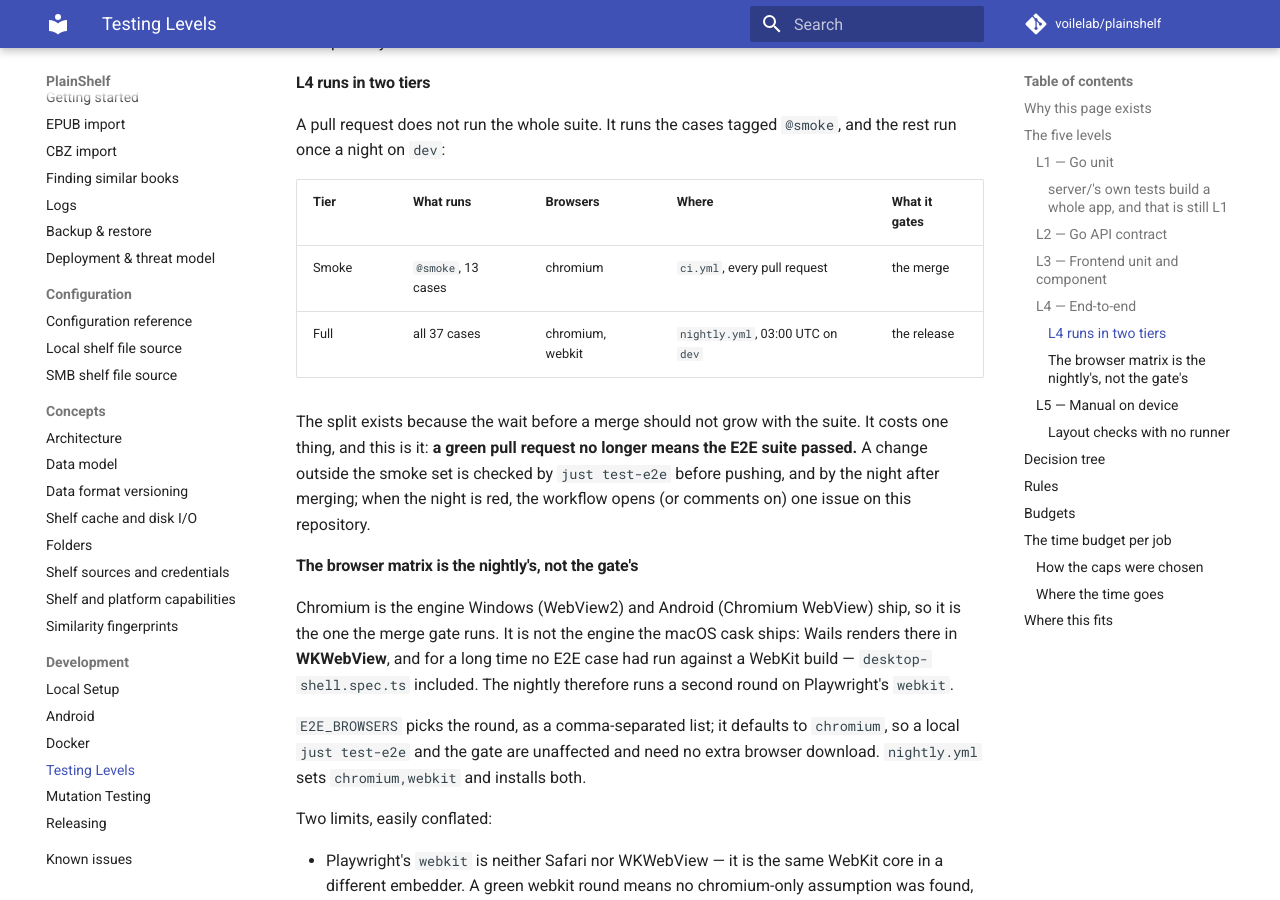
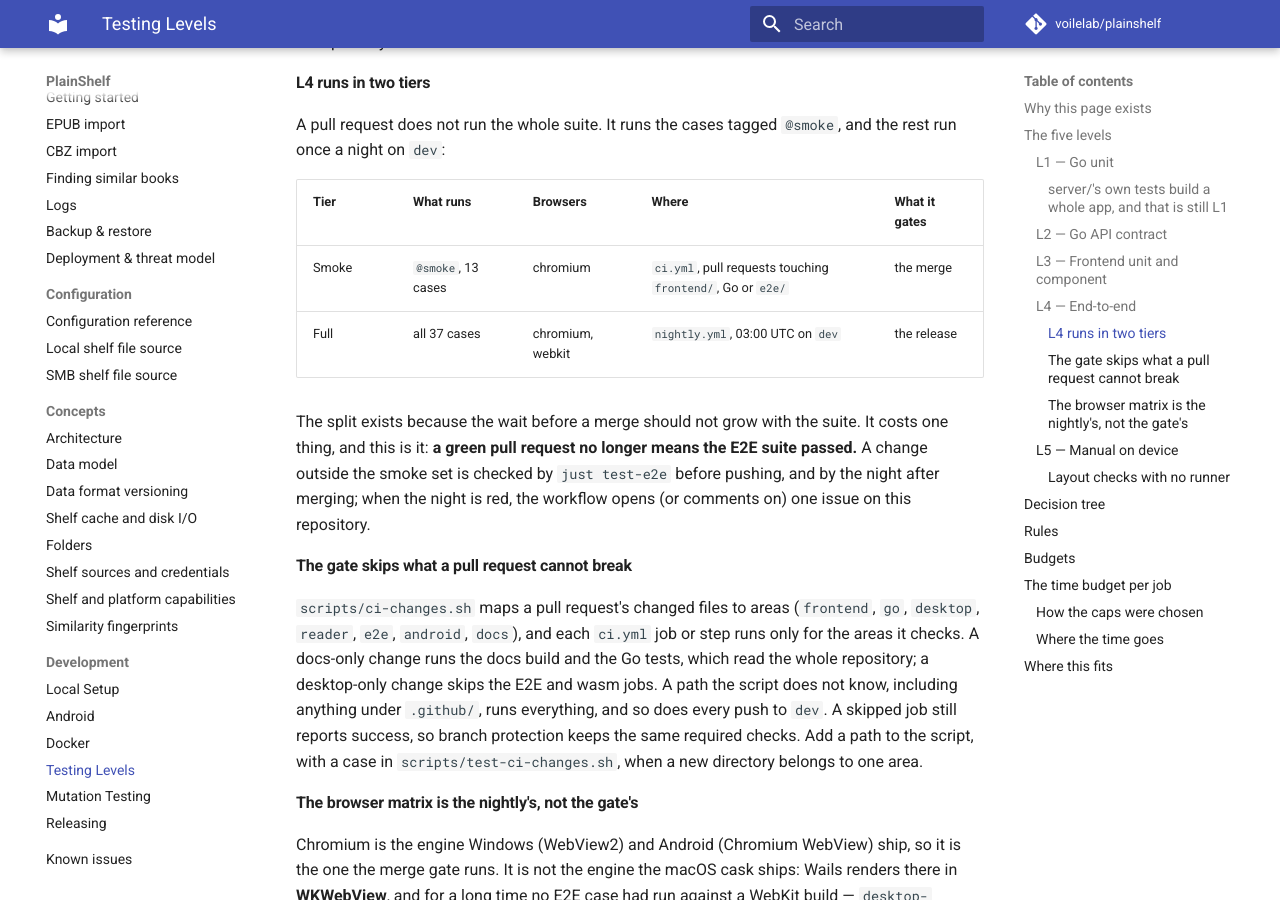
Before and after one commit to voilelab/plainshelf, an MkDocs documentation site: the page built from docs/development/testing-levels.md, in a window 1280 px wide and 900 px high, scrolled down 4267 px. Built offline with MkDocs 1.6.1 and Material for MkDocs 9.7.7, drawn with Linux system fonts in a browser that asks for light colours; comment, search, counter and statistics services are not loaded.

Commit message:
CI skips jobs a pull request's changed paths cannot affect
scripts/ci-changes.sh maps changed files to areas; ci.yml gates jobs and
steps on them. Unknown paths and pushes to dev run everything. Skipped
jobs report success, so required checks are unchanged. Superseded PR runs
are cancelled.

Co-Authored-By: Claude Opus 5.5 <noreply@anthropic.com>
Claude-Session: https://claude.ai/code/session_01DdNHJ4CcSzeL1a6cbjSJxG

```diff
--- a/docs/development/testing-levels.md
+++ b/docs/development/testing-levels.md
@@ -151,7 +151,7 @@ A pull request does not run the whole suite. It runs the cases tagged
 
 | Tier | What runs | Browsers | Where | What it gates |
 |---|---|---|---|---|
-| Smoke | `@smoke`, 13 cases | chromium | `ci.yml`, every pull request | the merge |
+| Smoke | `@smoke`, 13 cases | chromium | `ci.yml`, pull requests touching `frontend/`, Go or `e2e/` | the merge |
 | Full | all 37 cases | chromium, webkit | `nightly.yml`, 03:00 UTC on `dev` | the release |
 
 The split exists because the wait before a merge should not grow with the
@@ -159,6 +159,18 @@ suite. It costs one thing, and this is it: **a green pull request no longer
 means the E2E suite passed.** A change outside the smoke set is checked by
 `just test-e2e` before pushing, and by the night after merging; when the night
 is red, the workflow opens (or comments on) one issue on this repository.
+
+#### The gate skips what a pull request cannot break
+
+`scripts/ci-changes.sh` maps a pull request's changed files to areas
+(`frontend`, `go`, `desktop`, `reader`, `e2e`, `android`, `docs`), and each
+`ci.yml` job or step runs only for the areas it checks. A docs-only change runs
+the docs build and the Go tests, which read the whole repository; a desktop-only
+change skips the E2E and wasm jobs. A path the script does not know, including
+anything under `.github/`, runs everything, and so does every push to `dev`. A
+skipped job still reports success, so branch protection keeps the same required
+checks. Add a path to the script, with a case in `scripts/test-ci-changes.sh`,
+when a new directory belongs to one area.
 
 #### The browser matrix is the nightly's, not the gate's
 
```
Also changed, not shown: AGENTS.md (+2 -1 lines), 3 other files.
